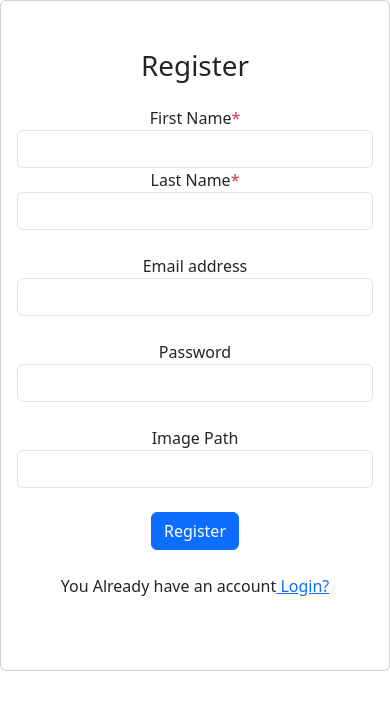
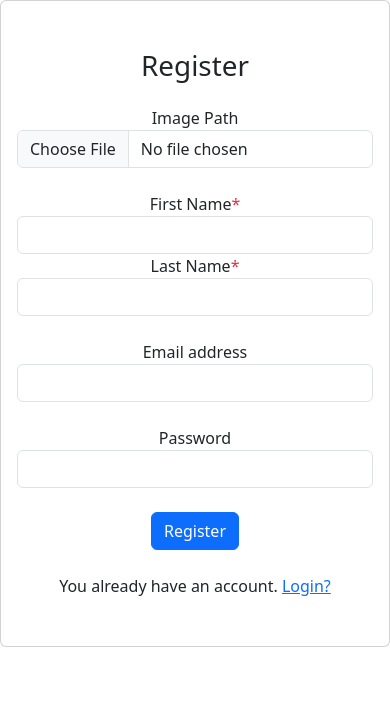
Before and after one commit to Rihab-nikh/comfy_rental_front, a React (Create React App) app: page /Auth/Register in a window 390 px wide. Shown: the top 710 px of the page. Built offline with nearby package versions, Linux system fonts and the light colour scheme.

Commit message:
Profile Picture

```diff
--- a/src/App.js
+++ b/src/App.js
@@ -16,9 +16,7 @@ const App = () => {
         <Route path="/User/:id" element={<UserDetailComponent />} />
         <Route path="/User" element={<UserComponent />} />
         <Route path="/CreateUser" element={<CreateUserForm />} />
-
           <Route path="/Auth/Login" element={<Login />} />
-
         <Route path="/Auth/Register" element={<Register />} />
       </Routes>
     </Router>
--- a/src/Components/Auth/Register.js
+++ b/src/Components/Auth/Register.js
@@ -24,6 +24,7 @@ const Register = () => {
       }
     }
   }, [cookieValue]);
+
   const handleSubmit = async (e) => {
     e.preventDefault();
 
@@ -37,22 +38,27 @@ const Register = () => {
         imgPath,
       });
 
-      if(response.data === "Image already exist" || response.data === "Email Already Exist" || response.data === "Error"){
+      if (
+        response.data === 'Image already exist' ||
+        response.data === 'Email Already Exist' ||
+        response.data === 'Error'
+      ) {
         setShowPopup(true);
         setPopupMessage(response.data);
-      }else{
-      Cookies.set("UserId", response.data);
-      Cookies.set("UserFN", firstName);
-      Cookies.set("UserLN", lastName);
-      Cookies.set("UserEm", email);
-      Cookies.set("UserIM", imgPath);
-      navigate('/');}
+      } else {
+        Cookies.set('UserId', response.data);
+        Cookies.set('UserFN', firstName);
+        Cookies.set('UserLN', lastName);
+        Cookies.set('UserEm', email);
+        navigate('/');
+      }
     } catch (error) {
       console.error('User:', error.message, 'test');
       setShowPopup(true);
-        setPopupMessage('Connexion Error');
-      }
+      setPopupMessage('Connexion Error');
+    }
   };
+
   return (
     <section className="text-center text-lg-start">
       <div className="card mb-3">
@@ -67,6 +73,8 @@ const Register = () => {
           <div className="col-lg-8">
             <div className="card-body py-5 px-md-5">
               <h1 className="mb-4 text-center title mb-3">Register</h1>
+              <ImageUpload setImgPath={setImgPath} />
+
               <form onSubmit={handleSubmit}>
                 <div className="row mb-4">
                   <div className="col-md-6">
@@ -118,32 +126,9 @@ const Register = () => {
                     onChange={(e) => setPassword(e.target.value)}
                   />
                 </div>
-                <div className="form-group mb-4">
-                  <label htmlFor="imgPath">Image Path</label>
-                  <input
-                    type="text"
-                    id="imgPath"
-                    className="form-control"
-                    value={imgPath}
-                    onChange={(e) => setImgPath(e.target.value)}
-                  />
-                </div>
-                <div className="row mb-4">
-                  <div className="col-md-6">
-                    <div className="form-group">
-                    <button
-                        type="submit"
-                        className="btn btn-primary btn-block mb-4">
-                        Register
-                    </button>
-                    </div>
-                  </div>
-                  <div className="col-md-6">
-                    <div className="form-group">
-                    You Already have an account
-                        <a href='/Auth/Login' className=''> Login?</a>
-                    </div>
-                  </div>
+                <button type="submit" className="btn btn-primary btn-block mb-4">Register</button>
+                <div className="form-group">
+                  You already have an account. <a href='/Auth/Login' className=''> Login?</a>
                 </div>
                 {showPopup && (
                   <div className="alert alert-danger" role="alert">
@@ -158,4 +143,33 @@ const Register = () => {
     </section>
   );
 };
+//hna l form dyal l image
+const ImageUpload = ({ setImgPath }) => {
+  const handleImageChange = async (e) => {
+    const file = e.target.files[0];
+    const formData = new FormData();
+    formData.append('file', file);
+
+    try {
+      const response = await axios.post('http://localhost:8080/Auth/ProfileImage/upload', formData);
+      const imagePath = response.data;
+      setImgPath(imagePath);
+    } catch (error) {
+      console.error('Error uploading image:', error.message);
+    }
+  };
+
+  return (
+    <div className="form-group mb-4">
+      <label htmlFor="imgPath">Image Path</label>
+      <input
+        type="file"
+        id="imgPath"
+        className="form-control"
+        onChange={handleImageChange}
+      />
+    </div>
+  );
+};
+
 export default Register;
```
